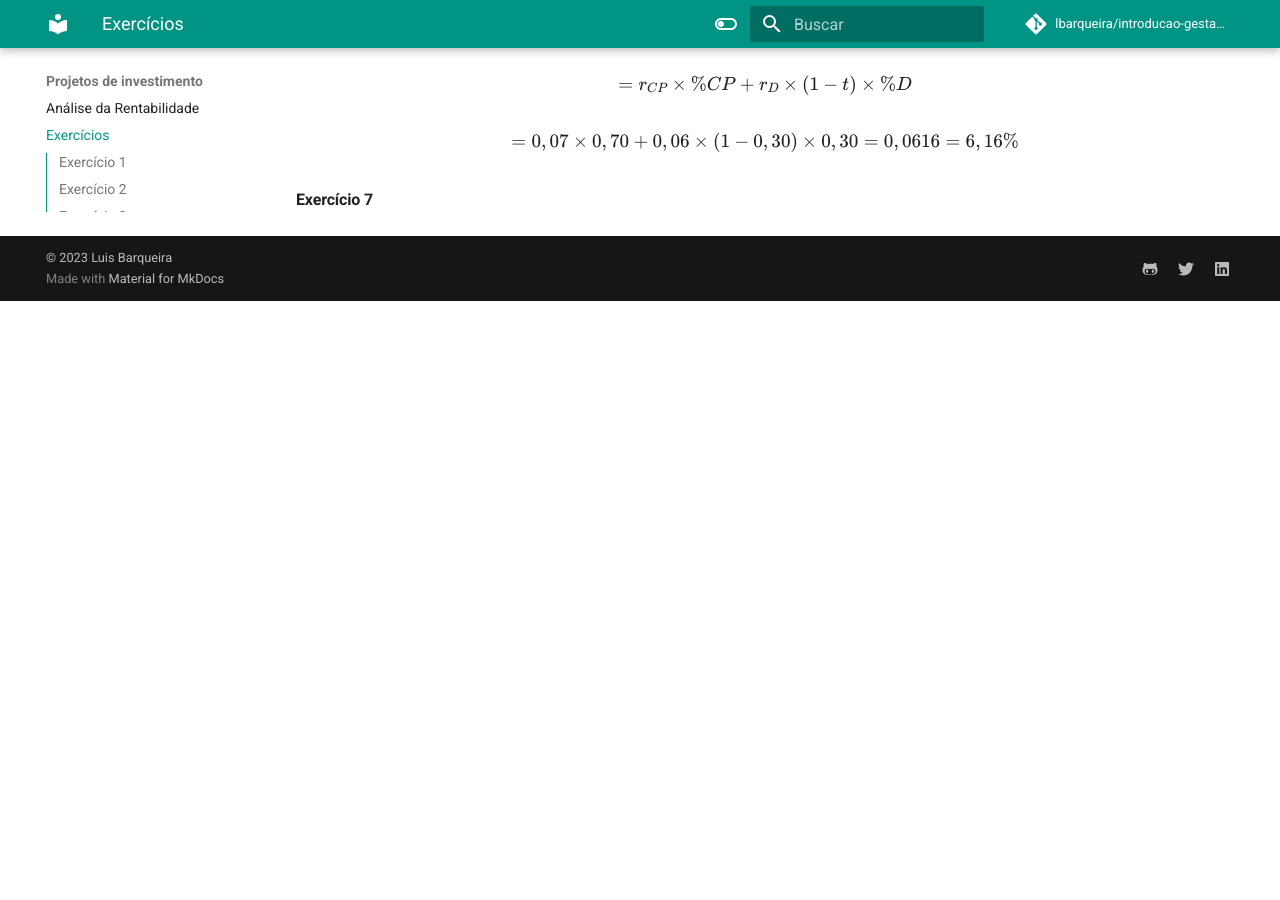
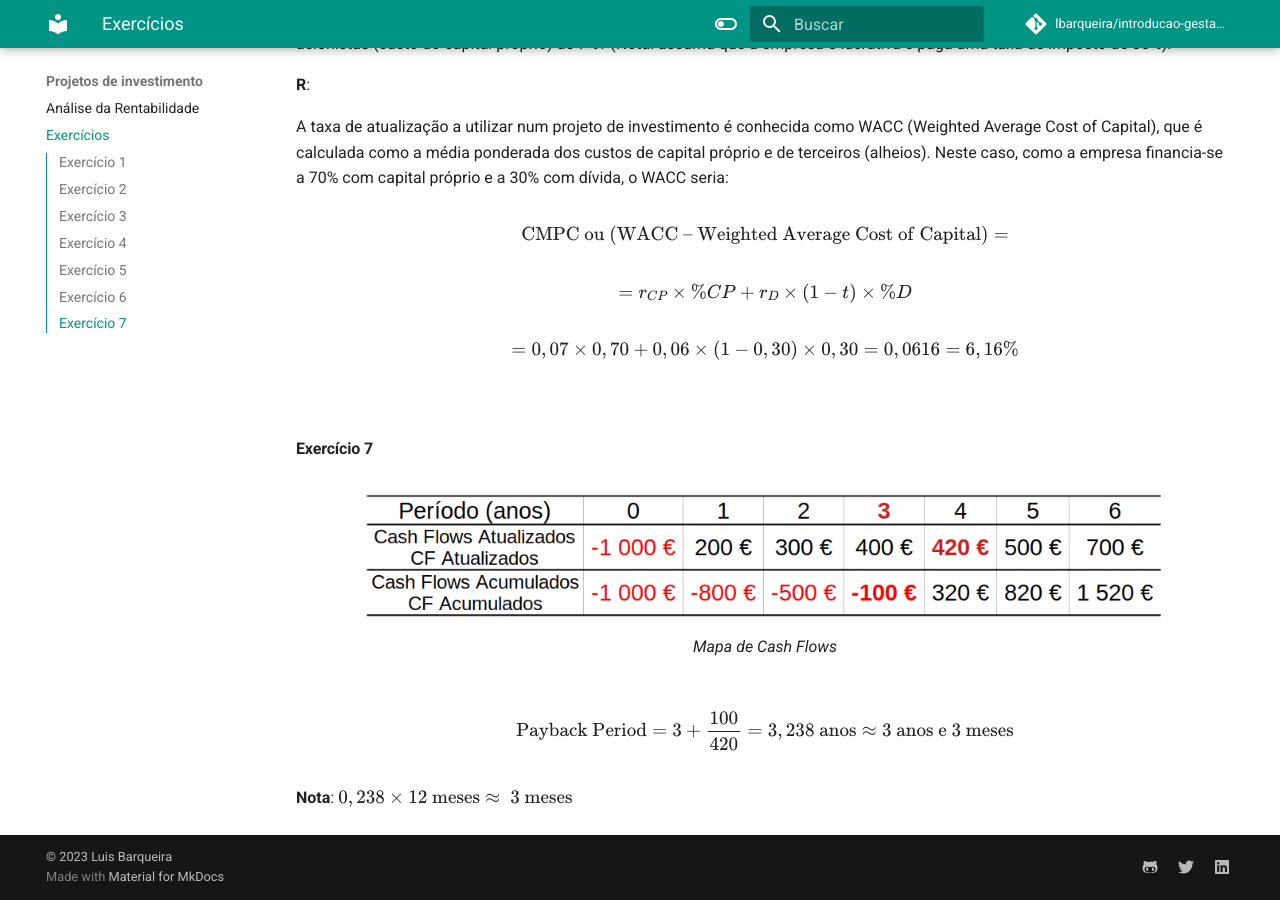
Before and after one commit to lbarqueira/introducao-gestao-material-mkdocs, an MkDocs documentation site: the page built from docs/exercicios_3.md, in a window 1280 px wide and 900 px high, scrolled down 3756 px. Built offline with MkDocs 1.6.1 and Material for MkDocs 9.7.7, drawn with Linux system fonts in a browser that asks for light colours; comment, search, counter and statistics services are not loaded; before the commit the page ends 4057 px from its top, so only the background shows below that.

Commit message:
update docs

```diff
--- a/docs/exercicios_3.md
+++ b/docs/exercicios_3.md
@@ -34,6 +34,7 @@ Preenche-se o **Mapa de *Cash Flows*** com a apresentação que se segue. Noutro
   <figcaption>Mapa de Cash Flows</figcaption>
 </figure>
 
+&nbsp;
 
 #### Exercício 2
 
@@ -41,6 +42,8 @@ Preenche-se o **Mapa de *Cash Flows*** com a apresentação que se segue. Noutro
   <img src="../images/tabela_39.png" width="900">
   <figcaption>Avaliação de Projetos e Atualização</figcaption>
 </figure>
+
+&nbsp;
 
 #### Exercício 3
 
@@ -59,6 +62,7 @@ Introdução da *taxa de atualização* ao [Exercício 1](exercicios_3.md#exerci
 
 - Qual o cash-flow total atualizado no ano 1 (em euros)? __R__: $\text{38.636}$€
 
+&nbsp;
 
 #### Exercício 4
 
@@ -76,7 +80,7 @@ $$ = 0,04 \times 0,70 + 0,05 \times (1 - 0,25) \times 0,30 = 0,03925 = 3,93\% $$
 
 - Onde: $\text{t}$ é a taxa de imposto sobre o rendimento / lucros ($\text{IRC}$) que foi considerada no [Exercício 1](exercicios_3.md#exercicio-1) como $25\%$
 
-
+&nbsp;
 
 #### Exercício 5
 
@@ -94,6 +98,8 @@ __R__:
 
 TODO
 
+&nbsp;
+
 #### Exercício 6
 
 Qual a **taxa de atualização** a utilizar num projeto de investimento por uma empresa que se financia em valores de mercado a 70% de capital próprio (*Equity*) e 30% em capital alheio (*Debt*) , sendo o custo médio da dívida (juros) de 6% e a rentabilidade esperada pelos acionistas (custo do capital próprio) de 7%? (Nota: assuma que a empresa é lucrativa e paga uma taxa de imposto de 30%).
@@ -108,4 +114,15 @@ $$ = r_{CP} \times \%CP + r_{D} \times (1 - t) \times \% D $$
 
 $$ = 0,07 \times 0,70 + 0,06 \times (1 - 0,30) \times 0,30 = 0,0616 = 6,16\% $$
 
+&nbsp;
+
 #### Exercício 7
+
+<figure markdown>
+  <img src="../images/tabela_41.png" width="800">
+  <figcaption>Mapa de Cash Flows</figcaption>
+</figure>
+
+$$ \text{Payback Period} = 3 + \frac{100}{420} = 3,238 \text{ anos} \approx 3 \text{ anos e 3 meses} $$
+
+**Nota**: $0,238 \times 12 \text{ meses} \approx \text{ 3 meses}$
```
Also changed, not shown: docs/anal_rentabilidade.md (+15 -1 lines), docs/ingles.md (+1 -0 lines), docs/images/tabela_41.png (added).
